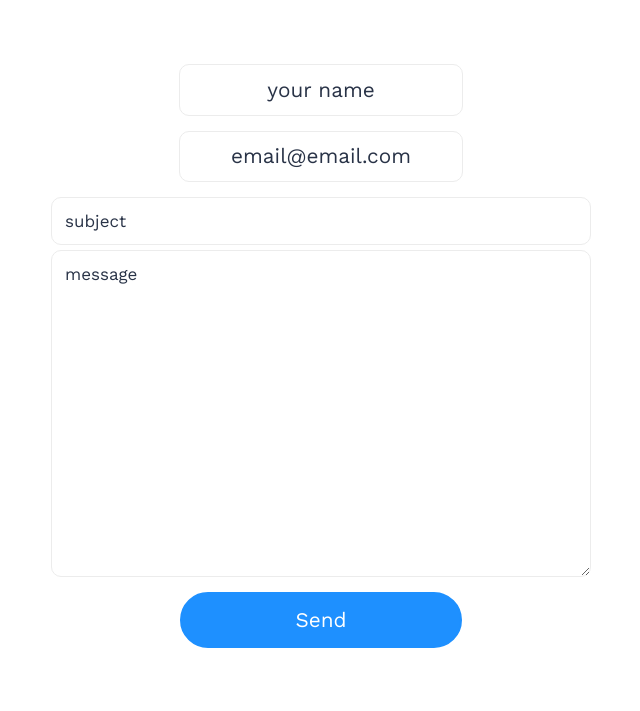
After one commit to SimplyJacoby/My-Website, a PHP site: page /SendEmail.html in a window 1280 px wide. The commit adds this page. Shown: the top 711 px of the page, without its empty margins (319-959 px from the left). Run offline with PHP 8.4, Linux system fonts and the light colour scheme.

Commit message:
email page

```diff
--- a/JacobBreamScripts.js
+++ b/JacobBreamScripts.js
@@ -1,4 +1,8 @@
-function visitNewPage(url){
+function visitNewPage(url) {
     var win = window.open(url, '_blank');
     win.focus();
 }
+
+function onSendEmailClick() {
+    window.location.href = "SendEmail.html";
+}
--- a/JacobBreamStyle.css
+++ b/JacobBreamStyle.css
@@ -179,7 +179,10 @@ body {
     top: -15%;
     background: var(--bg-light-color);
     border: 1px solid var(--border-color);
+    border-top: none;
     border-radius: 20px;
+    border-top-left-radius: 0px;
+    border-top-right-radius: 0px;
     box-shadow: 0 5px 10px rgba(27, 27, 27, 0.25);
 }
 
@@ -243,7 +246,7 @@ body {
 }
 
 .project-hidden-container:hover {
-    opacity: 1 !important;
+    opacity: .95 !important;
 }
 
 .project-hidden-container {
--- /dev/null
+++ b/SendEmail.html
@@ -0,0 +1,18 @@
+<!DOCTYPE html>
+<html>
+    <head>
+        <link rel="stylesheet" href="SendEmailStyle.css"/>
+        <link rel="stylesheet" href="https://unpkg.com/aos@next/dist/aos.css"/>
+        <link href='https://fonts.googleapis.com/css?family=Work Sans' rel='stylesheet'/>
+    </head>
+
+    <body>
+        <form method="POST" action="JacobBream.php">
+            <input type="text" name="name" id="email-name" value="your name"></input>
+            <input type="email" name="address" id="email-address" value="email@email.com"></input>
+            <input type="text" name="subject" id="email-subject" value="subject"></input>
+            <textarea name="message" id="email-message" rows="15">message</textarea>
+            <button type="submit" id="email-submit">Send</button>
+        </form>
+    </body>
+</html>
--- /dev/null
+++ b/SendEmailStyle.css
@@ -0,0 +1,103 @@
+:root {
+    --bg-color: #ececec;
+    --bg-light-color: #fff;
+    --bg-dark-color: #293347;
+    --bg-overlay-color: #293347;
+    --accent-color: #1E90FF;
+    --text-color: #293347;
+    --text-lighter-color: #4a4a4a;
+    --text-light-color: #fff;
+    --border-color: #ececec;
+    --font: 'Work Sans', sans-serif;
+}
+
+* {
+    margin: 0;
+    padding: 0;
+    font-family: var(--font);
+    text-decoration: none;
+}
+
+a {
+    color: var(--text-light-color);
+}
+html {
+    scroll-behavior: smooth;
+}
+
+body {
+    background: var(--bg-light-color);
+    color: var(--text-lighter-color);
+}
+
+#email-name {
+    display: block;
+    width: 20%;
+    margin: auto;
+    margin-bottom: 15px;
+    margin-top: 5%;
+    font-size: 130%;
+    border: 1px solid var(--border-color);
+    border-radius: 10px;
+    padding: 1%;
+    color: var(--text-color);
+    text-align: center;
+}
+
+#email-address {
+    display: block;
+    width: 20%;
+    margin: auto;
+    margin-bottom: 15px;
+    font-size: 130%;
+    border: 1px solid var(--border-color);
+    border-radius: 10px;
+    padding: 1%;
+    color: var(--text-color);
+    text-align: center;
+}
+
+#email-subject {
+    display: block;
+    width: 40%;
+    margin: auto;
+    margin-bottom: 5px;
+    border: 1px solid var(--border-color);
+    border-radius: 10px;
+    padding: 1%;
+    font-size: 17px;
+    color: var(--text-color);
+}
+
+#email-message {
+    display: block;
+    width: 40%;
+    margin: auto;
+    margin-bottom: 15px;
+    border: 1px solid var(--border-color);
+    border-radius: 10px;
+    padding: 1%;
+    font-size: 17px;
+    color: var(--text-color);
+}
+
+#email-submit {
+    display: block;
+    width: 22%;
+    margin: auto;
+    font-size: 130%;
+    height: 7vh;
+    background: var(--accent-color);
+    font-size: 130%;
+    color: var(--text-light-color);
+    border-radius: 40px;
+    border: 2px solid var(--accent-color);
+    transition: all .3s ease-in-out;
+    margin-bottom: 5%;
+}
+
+#email-submit:hover {
+    cursor: pointer;
+    background: #00000000;
+    color: var(--accent-color);
+}
```
Also changed, not shown: JacobBream.html (+12 -12 lines), JacobBream.php (added, +9 -0 lines), images/Casual Profile Photo.jpg (added).
